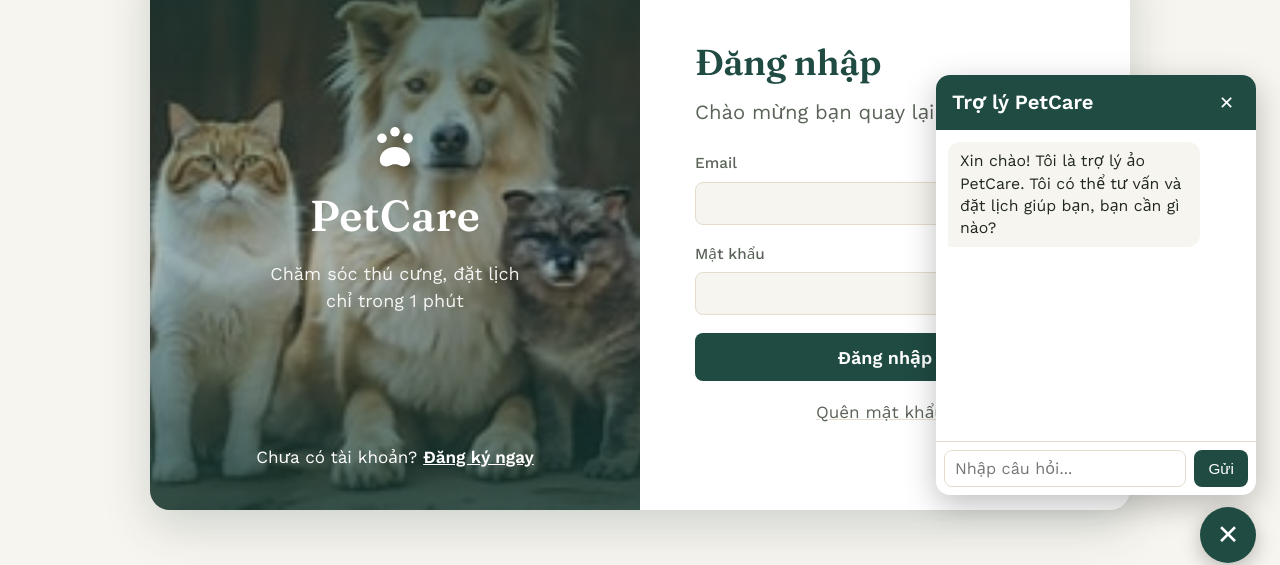
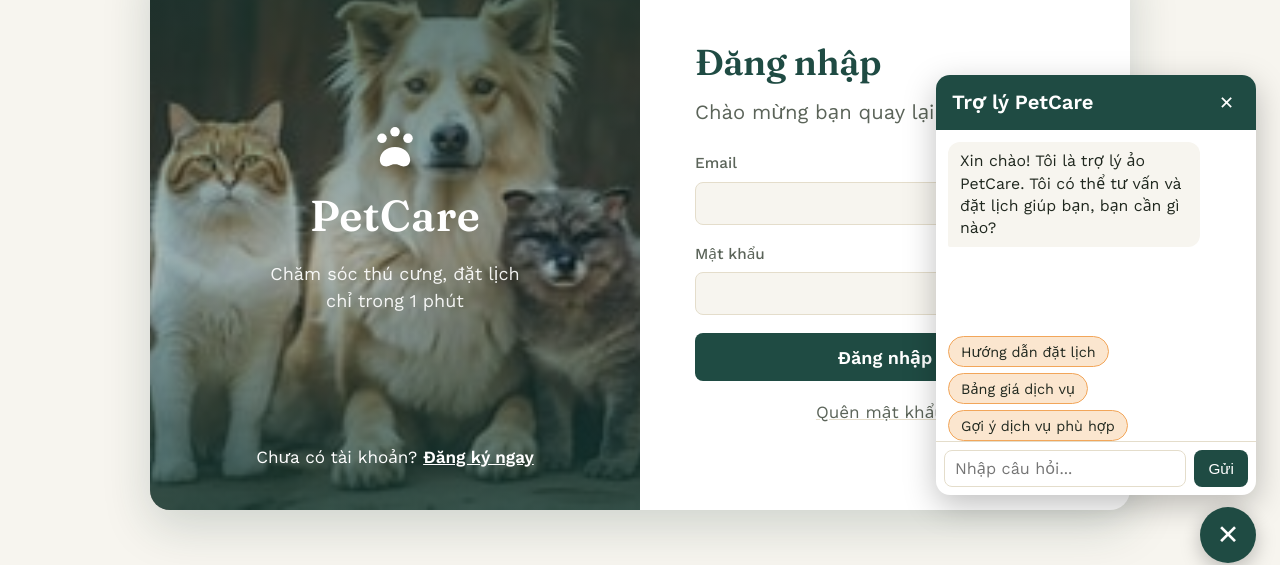
Before and after one commit to Daothai004/petcare-client, a React (Vite) app: page /dang-nhap in a window 1280 px wide. Both pictures are taken after a click on the button "Mở chat". Shown: the part 213-778 px from the top of the page. Built offline with nearby package versions, Linux system fonts and the light colour scheme; no server answers.

Commit message:
them goi y chatbot

```diff
--- a/src/components/ChatWidget.jsx
+++ b/src/components/ChatWidget.jsx
@@ -1,6 +1,44 @@
 // trang chatbot
 import { useState, useRef, useEffect } from "react";
 import { askChatbot } from "../services/api";
+
+const GOI_Y_DAU = [
+  "Hướng dẫn đặt lịch",
+  "Bảng giá dịch vụ",
+  "Gợi ý dịch vụ phù hợp",
+];
+
+// Chọn 1-3 câu gợi ý tiếp theo dựa vào câu vừa hỏi
+function goiYTiepTheo(cauHoi, cauTraLoi, dangDatLich) {
+  // Đang đặt lịch dở: chỉ gợi ý xác nhận / hủy
+  if (dangDatLich) {
+    if (cauTraLoi.includes("xác nhận")) return ["xác nhận", "hủy"];
+    return ["hủy"];
+  }
+
+  const q = cauHoi.toLowerCase();
+
+  if (q.includes("gợi ý")) return ["Bảng giá dịch vụ", "Đặt lịch giúp tôi"];
+  if (q.includes("giá") || q.includes("dịch vụ"))
+    return ["Đặt lịch giúp tôi", "Gợi ý dịch vụ phù hợp"];
+  if (q.includes("hủy"))
+    return ["Lịch hẹn sắp tới của tôi", "Đặt lịch giúp tôi"];
+  if (q.includes("tiêm"))
+    return ["Sổ sức khỏe thú cưng", "Lịch hẹn sắp tới của tôi"];
+  if (q.includes("sổ sức khỏe"))
+    return ["Khi nào tiêm nhắc lại?", "Đặt lịch giúp tôi"];
+  if (q.includes("lịch hẹn")) return ["Khi nào tiêm nhắc lại?", "Hủy lịch hẹn"];
+  if (q.includes("giờ mở cửa"))
+    return ["Hướng dẫn đặt lịch", "Bảng giá dịch vụ"];
+  if (q.includes("đăng nhập") || q.includes("đăng ký"))
+    return ["Thêm thú cưng thế nào?", "Hướng dẫn đặt lịch"];
+  if (q.includes("thú cưng"))
+    return ["Hướng dẫn đặt lịch", "Gợi ý dịch vụ phù hợp"];
+  if (q.includes("đặt lịch") || q.includes("hướng dẫn"))
+    return ["Bảng giá dịch vụ", "Đặt lịch giúp tôi", "Giờ mở cửa"];
+
+  return GOI_Y_DAU;
+}
 
 function ChatWidget() {
   const [open, setOpen] = useState(false);
@@ -15,27 +53,28 @@ function ChatWidget() {
   // Thông tin đặt lịch đang dở do server trả về, gửi lại ở lượt sau để bot nhớ mạch trò chuyện
   const [nguCanh, setNguCanh] = useState(null);
   const cuoiDanhSach = useRef(null);
+  const [goiY, setGoiY] = useState(GOI_Y_DAU);
 
   useEffect(() => {
     cuoiDanhSach.current?.scrollIntoView({ behavior: "smooth" });
   }, [messages, open]);
 
-  const handleSend = async (e) => {
-    e.preventDefault();
-    const cauHoi = input.trim();
-    if (!cauHoi) return;
+  const guiCauHoi = async (noiDung) => {
+    const cauHoi = noiDung.trim();
+    if (!cauHoi || loading) return;
 
     setMessages((prev) => [...prev, { role: "user", text: cauHoi }]);
     setInput("");
+    setGoiY([]);
     setLoading(true);
 
     try {
       const res = await askChatbot(cauHoi, nguCanh);
-      setMessages((prev) => [
-        ...prev,
-        { role: "bot", text: res.data.cauTraLoi },
-      ]);
-      setNguCanh(res.data.nguCanh ?? null);
+      const cauTraLoi = res.data.cauTraLoi;
+      const nguCanhMoi = res.data.nguCanh ?? null;
+      setMessages((prev) => [...prev, { role: "bot", text: cauTraLoi }]);
+      setNguCanh(nguCanhMoi);
+      setGoiY(goiYTiepTheo(cauHoi, cauTraLoi, nguCanhMoi !== null));
     } catch {
       setMessages((prev) => [
         ...prev,
@@ -44,9 +83,15 @@ function ChatWidget() {
           text: "Xin lỗi, hiện không kết nối được, bạn thử lại sau nhé.",
         },
       ]);
+      setGoiY(GOI_Y_DAU);
     } finally {
       setLoading(false);
     }
+  };
+
+  const handleSend = (e) => {
+    e.preventDefault();
+    guiCauHoi(input);
   };
 
   return (
@@ -76,6 +121,16 @@ function ChatWidget() {
             <div ref={cuoiDanhSach} />
           </div>
 
+          {!loading && goiY.length > 0 && (
+            <div className="chat-goi-y">
+              {goiY.map((g) => (
+                <button type="button" key={g} onClick={() => guiCauHoi(g)}>
+                  {g}
+                </button>
+              ))}
+            </div>
+          )}
+
           <form onSubmit={handleSend} className="chat-input-row">
             <input
               value={input}
--- a/src/index.css
+++ b/src/index.css
@@ -2296,3 +2296,24 @@ body {
     border-radius: 20px 0 0 20px;
   }
 }
+.chat-goi-y {
+  display: flex;
+  flex-wrap: wrap;
+  gap: 6px;
+  padding: 8px 12px 0;
+}
+
+.chat-goi-y button {
+  background: var(--color-accent-soft);
+  color: var(--color-ink);
+  border: 1px solid var(--color-accent);
+  border-radius: 999px;
+  padding: 5px 12px;
+  font-size: 0.8rem;
+  cursor: pointer;
+  font-family: var(--font-body);
+}
+
+.chat-goi-y button:hover {
+  background: var(--color-accent);
+}
```
